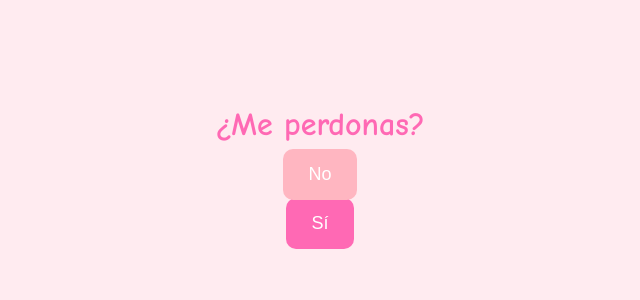
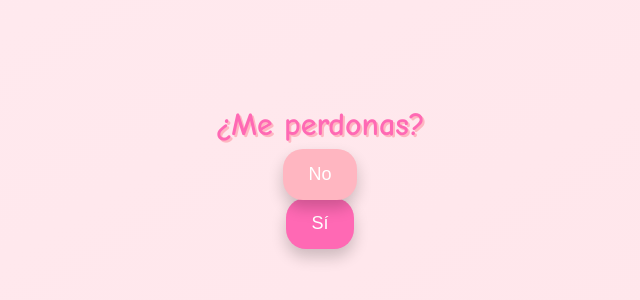
Before and after one commit to Jhon1235B/sorry, a plain HTML site: page index.html in a window 1280 px wide. Shown: the part 226-526 px from the top of the page, without its empty margins (320-960 px from the left). Drawn offline with Linux system fonts and the light colour scheme.

Commit message:
Add files via upload

```diff
--- a/index.html
+++ b/index.html
@@ -7,8 +7,7 @@
     <style>
         body {
             font-family: 'Comic Sans MS', cursive, sans-serif;
-            background-color: #ffebf0;
-            color: #ff69b4;
+            background: linear-gradient(to bottom right, #ffebf0, #ffe4e9);
             text-align: center;
             margin: 0;
             padding: 0;
@@ -22,14 +21,22 @@
         h1 {
             margin-bottom: 40px;
             font-size: 2em;
+            color: #ff69b4;
+            text-shadow: 2px 2px #ffb6c1;
         }
         button {
             padding: 15px 25px;
             font-size: 18px;
             margin: 15px;
             border: none;
-            border-radius: 10px;
+            border-radius: 20px;
             cursor: pointer;
+            box-shadow: 0 8px 15px rgba(0, 0, 0, 0.2);
+            transition: transform 0.3s, box-shadow 0.3s;
+        }
+        button:hover {
+            transform: scale(1.1);
+            box-shadow: 0 12px 20px rgba(0, 0, 0, 0.3);
         }
         #si {
             background-color: #ff69b4;
```
